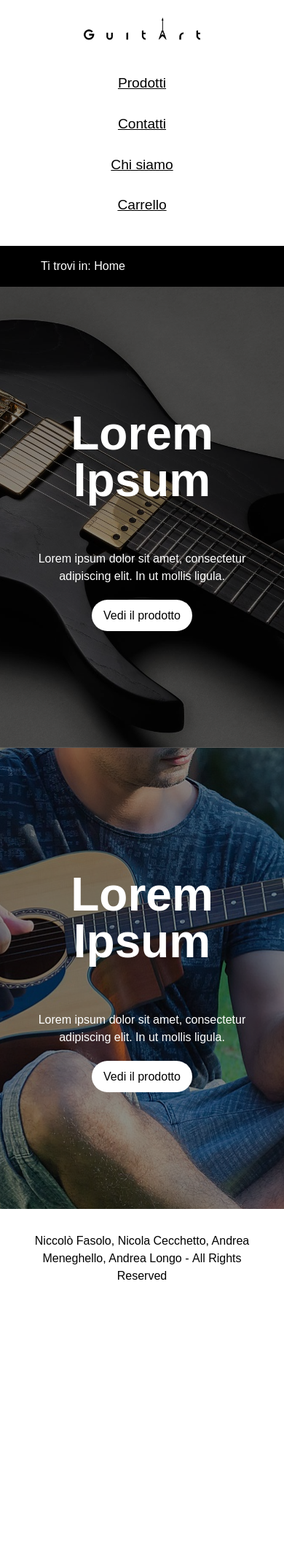
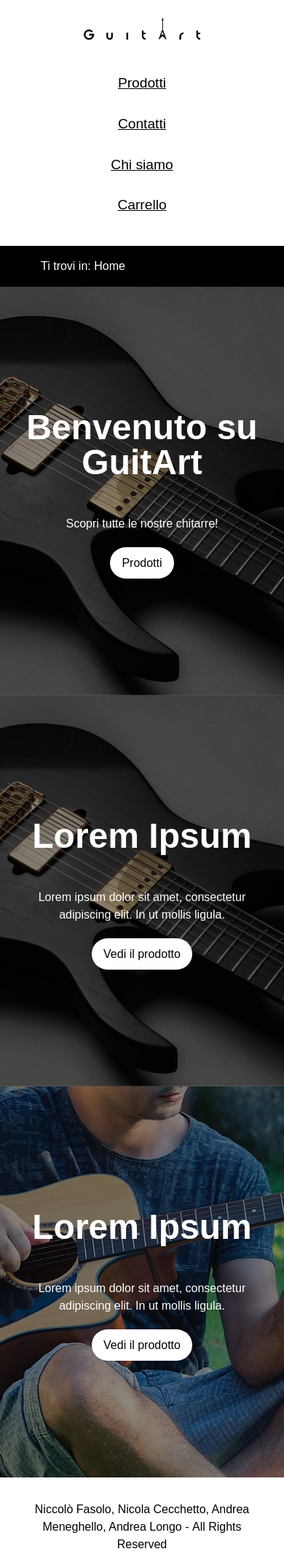
Before and after one commit to TecWeb-GuitArt/GuitArtWebSite, a PHP site: page / in a window 390 px wide. Shown: the top 2145 px of the page at 73% size. Before the commit the page ends 1754 px from the top, so only its background shows below. Run offline with PHP 8.4, Linux system fonts and the light colour scheme.

Commit message:
updated home page and responsive design

```diff
--- a/index.html
+++ b/index.html
@@ -2,11 +2,9 @@
 <html>
     <head>
         <meta charset="utf-8"/>
-        <title>Esempio header</title>
+        <title>GuitArt</title>
         <meta name="author" content="Niccolò Fasolo"/>
         <link rel="stylesheet" href="style.css" media="handheld, screen"/>
-        <!-- <link rel="stylesheet" href="ex2s.css" media="handheld, screen"/> -->
-        <!-- <link rel="stylesheet" href="ex3s.css" media="handheld, screen"/> -->
         <link rel="stylesheet" href="mini.css" media="handheld, screen and (max-width:600px), only screen and (max-device-width:600px)"/>
     </head>
     <body>
@@ -25,12 +23,17 @@
             <p>Ti trovi in: <span lang="en">Home</span></p>
         </nav>
         <main>
-            <div id="banner1">
+            <div class="banner" id="mobile-intro">
+                <h1>Benvenuto su GuitArt</h1>
+                <p>Scopri tutte le nostre chitarre!</p>
+                <a href="">Prodotti</a>
+            </div>
+            <div class="banner" id="banner1">
                 <h1>Lorem Ipsum</h1>
                 <p>Lorem ipsum dolor sit amet, consectetur adipiscing elit. In ut mollis ligula.</p>
                 <a href="#">Vedi il prodotto</a>
             </div>
-            <div id="banner2">
+            <div class="banner" id="banner2">
                 <h1>Lorem Ipsum</h1>
                 <p>Lorem ipsum dolor sit amet, consectetur adipiscing elit. In ut mollis ligula.</p>
                 <a href="#">Vedi il prodotto</a>
--- a/mini.css
+++ b/mini.css
@@ -29,9 +29,18 @@ header nav li {
 
 main div h1 {
     line-height: 1em;
+    font-size: 3em;
+}
+
+#mobile-intro {
+    display: block;
 }
 
 @media screen and (max-width: 330px) {
+    main div h1 {
+        font-size: 2.5em;
+    }
+
     .prodotti {
         grid-template-columns: repeat(auto-fill, minmax(20ch,1fr));
     }
--- a/style.css
+++ b/style.css
@@ -126,18 +126,21 @@ main div a {
     text-decoration: none;
 }
 
+#mobile-intro {
+    background-image: url("./images/guitar1.jpeg");
+    display: none;
+}
+
 #banner1 {
-    background-color: rgb(0,0,0,0.45);
     background-image: url("./images/guitar1.jpeg");
-    background-repeat: no-repeat;
-    background-position: center;
-    background-size: cover;
-    background-blend-mode: overlay;
 }
 
 #banner2 {
+    background-image: url("./images/guitar2.jpg");
+}
+
+.banner {
     background-color: rgb(0,0,0,0.45);
-    background-image: url("./images/guitar2.jpg");
     background-repeat: no-repeat;
     background-position: center;
     background-size: cover;
```
